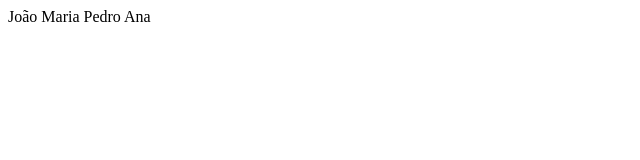
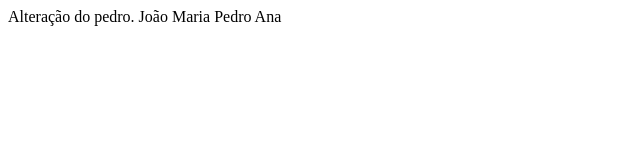
Before and after one commit to juliaNakayama/projeto_2b, a plain HTML site: page index.html in a window 1280 px wide. Shown: the whole page, without its empty margins (0-640 px from the left). Drawn offline with Linux system fonts and the light colour scheme.

Commit message:
Versão Pedro

```diff
--- a/index.html
+++ b/index.html
@@ -7,6 +7,7 @@
     <title>Document</title>
 </head>
 <body>
+    Alteração do pedro.
     João
     Maria
     Pedro
```
